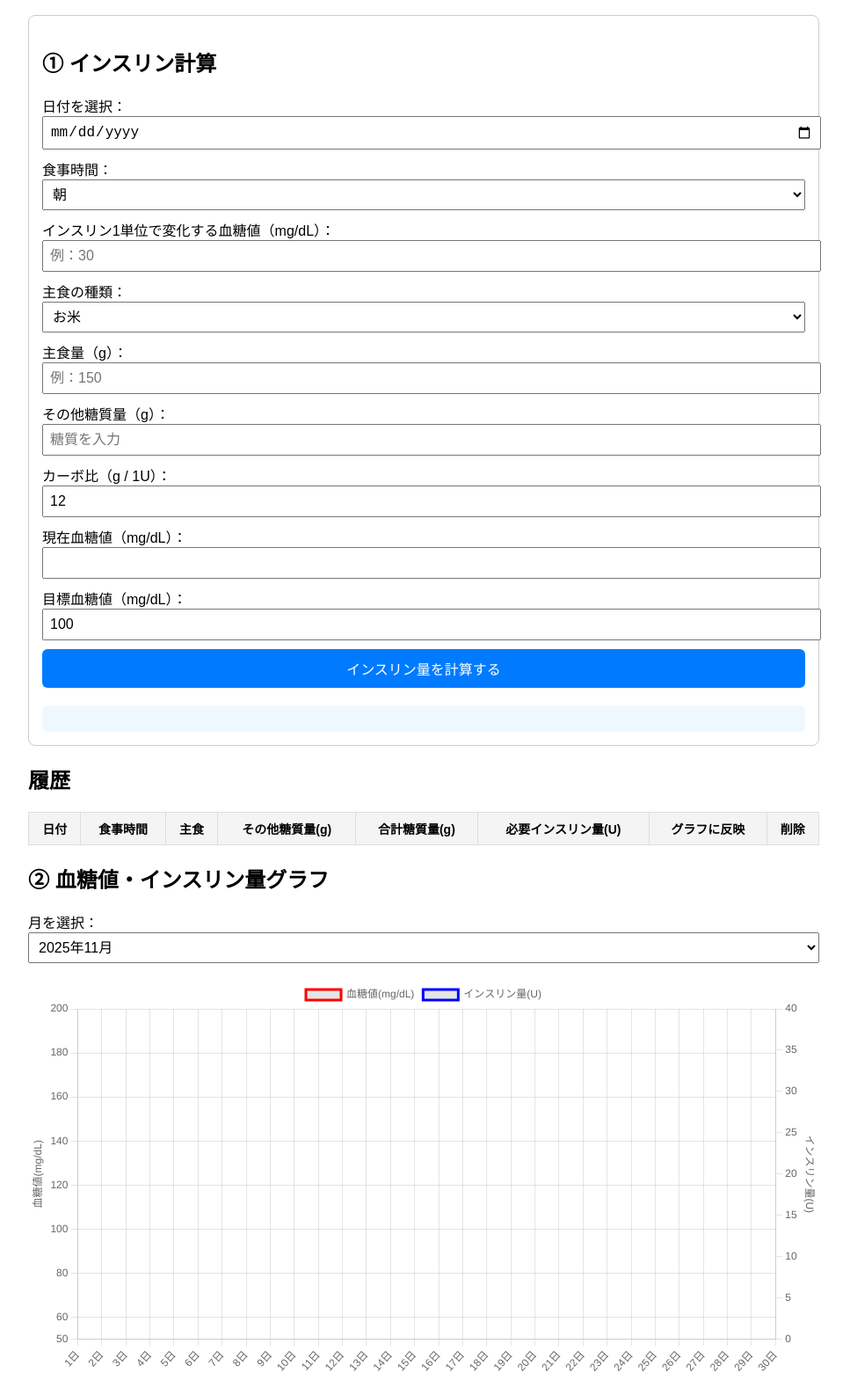
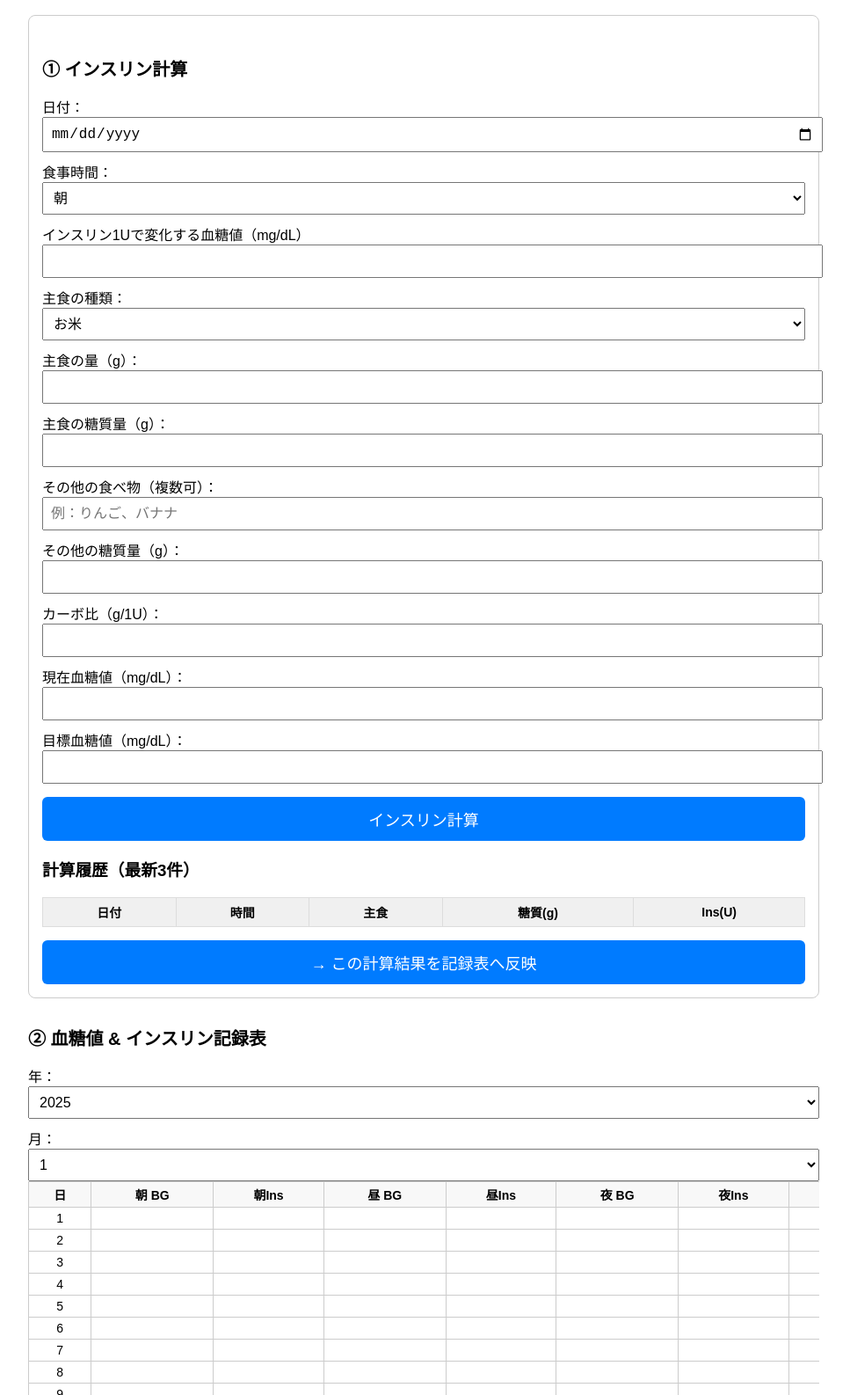
Before and after one commit to tamiyan-1027/insulin-calc, a plain HTML site: page index.html in a window 1280 px wide. Shown: the part 74-1660 px from the top of the page at 88% size, without its empty margins (158-1125 px from the left). Drawn offline with nearby package versions, Linux system fonts and the light colour scheme.

Commit message:
Update index.html

```diff
--- a/index.html
+++ b/index.html
@@ -4,225 +4,310 @@
 <meta charset="UTF-8">
 <meta name="viewport" content="width=device-width, initial-scale=1.0">
 <title>糖質・インスリン計算ツール</title>
-<script src="https://cdn.jsdelivr.net/npm/chart.js"></script>
+
 <style>
   body { font-family: sans-serif; padding: 20px; max-width: 900px; margin: auto; }
   h1 { font-size: 24px; }
-  label { display: block; margin-top: 10px; font-size: 16px; }
-  input, select { padding: 7px; width: 100%; font-size: 16px; }
-  button { margin-top: 10px; padding: 10px; width: 100%; font-size: 16px; background: #007bff; color: white; border: none; border-radius: 6px; }
-  .box { border: 1px solid #ccc; padding: 15px; margin-top: 20px; border-radius: 8px; }
-  #result { margin-top: 20px; font-size: 16px; padding: 15px; background: #f0f8ff; border-radius: 6px; }
-  #historyList { overflow-x: auto; margin-top: 20px; }
-  #historyList table { width: 100%; border-collapse: collapse; }
-  #historyList td, th { padding: 8px; border: 1px solid #ddd; text-align: center; font-size: 14px; }
-  #historyList th { background-color: #f4f4f4; }
-  #graphContainer { width: 100%; overflow-x: auto; margin-top: 20px; }
-  canvas { min-height: 300px; } /* ここが重要 */
+  h2 { margin-top: 30px; font-size: 20px; }
+  label { display: block; margin-top: 10px; }
+  input, select { padding: 8px; width: 100%; font-size: 16px; }
+  button {
+    margin-top: 15px; padding: 12px; width: 100%;
+    background: #007bff; color: white; border: none; font-size: 18px;
+    border-radius: 6px;
+  }
+  .box {
+    border: 1px solid #ccc; padding: 15px; margin-top: 20px; border-radius: 8px;
+  }
+  #historyTable { width: 100%; border-collapse: collapse; margin-top: 10px; }
+  #historyTable th, #historyTable td {
+    border: 1px solid #ddd; padding: 6px; text-align: center; font-size: 14px;
+  }
+  #historyTable th { background: #f0f0f0; }
+
+  /* 記録表 */
+  #recordTable { width: 1400px; border-collapse: collapse; }
+  #recordWrapper { overflow-x: auto; }
+
+  #recordTable th, #recordTable td {
+    border: 1px solid #ccc; padding: 4px; text-align: center; font-size: 14px;
+  }
+  #recordTable th { background: #f8f8f8; }
+
+  @media (max-width: 600px) {
+    body { padding: 10px; }
+    h1 { font-size: 20px; }
+  }
 </style>
 </head>
+
 <body>
-
 <h1>糖質・インスリン計算ツール</h1>
 
+<!-- ------------------ ① 計算エリア ------------------ -->
 <div class="box">
 <h2>① インスリン計算</h2>
 
-  <label>日付を選択：</label>
-  <input type="date" id="dateSelector" />
+<label>日付：</label>
+<input type="date" id="calcDate">
 
 <label>食事時間：</label>
 <select id="mealTime">
   <option value="morning">朝</option>
-    <option value="afternoon">昼</option>
+  <option value="noon">昼</option>
   <option value="evening">夜</option>
+  <option value="other">その他</option>
 </select>
 
-  <label>インスリン1単位で変化する血糖値（mg/dL）：</label>
-  <input id="insulinChange" type="number" placeholder="例：30" />
+<label>インスリン1Uで変化する血糖値（mg/dL）</label>
+<input type="number" id="insulinChange">
 
 <label>主食の種類：</label>
-  <select id="mainFood" onchange="toggleCarbInput()">
+<select id="mainFood" onchange="toggleMainFoodMode()">
   <option value="rice">お米</option>
   <option value="bread">パン</option>
-    <option value="noodle">麺類</option>
+  <option value="noodle">麺</option>
 </select>
 
-  <label>主食量（g）：</label>
-  <input id="mainGram" type="number" placeholder="例：150" />
+<label>主食の量（g）：</label>
+<input type="number" id="mainGram">
 
-  <label id="otherCarbsLabel">その他糖質量（g）：</label>
-  <input id="otherCarbs" type="number" placeholder="糖質を入力" />
+<label>主食の糖質量（g）：</label>
+<input type="number" id="mainCarb">
 
-  <label>カーボ比（g / 1U）：</label>
-  <input id="carbRatio" type="number" value="12" />
+<label>その他の食べ物（複数可）：</label>
+<input type="text" id="otherFood" placeholder="例：りんご、バナナ">
+
+<label>その他の糖質量（g）：</label>
+<input type="number" id="otherCarb">
+
+<label>カーボ比（g/1U）：</label>
+<input type="number" id="carbRatio">
 
 <label>現在血糖値（mg/dL）：</label>
-  <input id="currentBg" type="number" />
+<input type="number" id="currentBg">
 
 <label>目標血糖値（mg/dL）：</label>
-  <input id="targetBg" type="number" value="100" />
+<input type="number" id="targetBg">
 
-  <button onclick="calculateInsulin()">インスリン量を計算する</button>
+<button onclick="calculateInsulin()">インスリン計算</button>
 
-  <div id="result"></div>
+<div id="result" style="margin-top:15px; font-size:18px;"></div>
+
+<h3>計算履歴（最新3件）</h3>
+<table id="historyTable">
+  <thead>
+    <tr>
+      <th>日付</th><th>時間</th><th>主食</th><th>糖質(g)</th><th>Ins(U)</th>
+    </tr>
+  </thead>
+  <tbody id="historyBody"></tbody>
+</table>
+
+<button onclick="reflectToTable()">→ この計算結果を記録表へ反映</button>
+
 </div>
 
-<h2>履歴</h2>
-<div id="historyList">
-  <table>
-    <thead>
-      <tr>
-        <th>日付</th>
-        <th>食事時間</th>
-        <th>主食</th>
-        <th>その他糖質量(g)</th>
-        <th>合計糖質量(g)</th>
-        <th>必要インスリン量(U)</th>
-        <th>グラフに反映</th>
-        <th>削除</th>
-      </tr>
-    </thead>
-    <tbody id="historyTable"></tbody>
-  </table>
-</div>
+<!-- ------------------ ② 記録表 ------------------ -->
+<h2>② 血糖値 & インスリン記録表</h2>
 
-<h2>② 血糖値・インスリン量グラフ</h2>
-<div class="month-selector">
-  <label>月を選択：</label>
-  <select id="monthSelector">
-    <option value="2025-11">2025年11月</option>
-    <option value="2025-12">2025年12月</option>
+<label>年：</label>
+<select id="yearSelect" onchange="drawRecordTable()">
+  <option>2025</option>
+  <option>2026</option>
+  <option>2027</option>
 </select>
-</div>
-<div id="graphContainer">
-  <canvas id="insulinChart"></canvas>
+
+<label>月：</label>
+<select id="monthSelect" onchange="drawRecordTable()">
+  <!-- 1〜12 を生成 -->
+  <script>
+    for(let i=1;i<=12;i++){
+      document.write(`<option value="${i}">${i}</option>`);
+    }
+  </script>
+</select>
+
+<div id="recordWrapper">
+  <table id="recordTable"></table>
 </div>
 
 <script>
-const mealLabelMap = { morning: '朝', afternoon: '昼', evening: '夜' };
-const carbTable = { rice: 37, bread: 44, noodle: 25 };
-let history = JSON.parse(localStorage.getItem('history')) || [];
-let selectedMonth = '2025-11';
+/* ---------------------------------
+   ローカル保存データ
+-----------------------------------*/
+let history = JSON.parse(localStorage.getItem("history") || "[]");
+let records = JSON.parse(localStorage.getItem("records") || "{}");
 
-function toggleCarbInput() {
-  const food = document.getElementById('mainFood').value;
-  const label = document.getElementById('otherCarbsLabel');
-  label.textContent = food === 'bread' ? 'パンの糖質量（g）：' : 'その他糖質量（g）：';
+/* ---------------------------------
+   ① 主食入力切替
+-----------------------------------*/
+function toggleMainFoodMode(){
+  // 何もしない（将来拡張用）
 }
 
-function calculateInsulin() {
-  const date = document.getElementById('dateSelector').value;
-  const mealTime = document.getElementById('mealTime').value;
-  const insulinChange = Number(document.getElementById('insulinChange').value);
-  const mainFood = document.getElementById('mainFood').value;
-  const mainGram = Number(document.getElementById('mainGram').value);
-  const otherCarbs = Number(document.getElementById('otherCarbs').value) || 0;
-  const carbRatio = Number(document.getElementById('carbRatio').value);
-  const currentBg = Number(document.getElementById('currentBg').value);
-  const targetBg = Number(document.getElementById('targetBg').value);
+/* ---------------------------------
+   ① 計算処理
+-----------------------------------*/
+function calculateInsulin(){
+  const date = document.getElementById("calcDate").value;
+  const meal = document.getElementById("mealTime").value;
 
-  const mainCarbs = mainGram * (carbTable[mainFood] / 100);
-  const totalCarbs = mainCarbs + otherCarbs;
-  const carbInsulin = totalCarbs / carbRatio;
-  const correctionInsulin = (currentBg - targetBg) / insulinChange;
-  const totalInsulin = Math.max(carbInsulin + correctionInsulin, 0);
+  const insulinChange = Number(document.getElementById("insulinChange").value);
 
-  document.getElementById('result').innerHTML =
-    `■ 主食の糖質：${mainCarbs.toFixed(1)} g<br>` +
-    `■ その他糖質：${otherCarbs.toFixed(1)} g<br>` +
-    `■ 合計糖質：${totalCarbs.toFixed(1)} g<br>` +
-    `■ 必要インスリン量：${totalInsulin.toFixed(1)} U`;
+  const mainFood = document.getElementById("mainFood").value;
+  const mainGram = Number(document.getElementById("mainGram").value);
+  const mainCarbInput = Number(document.getElementById("mainCarb").value);
 
-  saveHistory({ date, meal: mealTime, mainFood, otherCarbs: otherCarbs.toFixed(1), totalCarbs: totalCarbs.toFixed(1), insulin: totalInsulin.toFixed(1), bg: currentBg.toFixed(1) });
-  displayHistory();
+  const otherCarb = Number(document.getElementById("otherCarb").value);
+
+  const carbRatio = Number(document.getElementById("carbRatio").value);
+  const currentBg = Number(document.getElementById("currentBg").value);
+  const targetBg = Number(document.getElementById("targetBg").value);
+
+  // 主食糖質量の計算（優先順位：主食糖質 ＞ 主食量）
+  const carbTable = { rice:37, bread:44, noodle:25 };
+  let mainCarb = mainCarbInput ? mainCarbInput : mainGram * carbTable[mainFood] / 100;
+
+  const totalCarb = mainCarb + otherCarb;
+
+  const insulinCarb = totalCarb / carbRatio;
+  const insulinCorr = (currentBg - targetBg) / insulinChange;
+  const insulin = Math.max(0, insulinCarb + insulinCorr);
+
+  document.getElementById("result").innerHTML =
+    `合計糖質：${totalCarb.toFixed(1)} g<br>
+     インスリン必要量：<b>${insulin.toFixed(1)} U</b>`;
+
+  // 履歴保存（3件まで）
+  const entry = {
+    date, meal, mainFood,
+    carb: totalCarb.toFixed(1),
+    insulin: insulin.toFixed(1)
+  };
+
+  history.unshift(entry);
+  if(history.length > 3) history.pop();
+  localStorage.setItem("history", JSON.stringify(history));
+  renderHistory();
 }
 
-function saveHistory(entry) {
-  history.push(entry);
-  localStorage.setItem('history', JSON.stringify(history));
-}
-
-function deleteHistory(index) {
-  history.splice(index, 1);
-  localStorage.setItem('history', JSON.stringify(history));
-  displayHistory();
-  updateGraph();
-}
-
-function displayHistory() {
-  const tbody = document.getElementById('historyTable');
-  tbody.innerHTML = '';
-  history.forEach((entry, index) => {
-    const tr = document.createElement('tr');
-    tr.innerHTML = `
-      <td>${entry.date}</td>
-      <td>${mealLabelMap[entry.meal]}</td>
-      <td>${entry.mainFood}</td>
-      <td>${entry.otherCarbs}</td>
-      <td>${entry.totalCarbs}</td>
-      <td>${entry.insulin}</td>
-      <td><button onclick="plotHistory(${index})">グラフに反映</button></td>
-      <td><button onclick="deleteHistory(${index})">削除</button></td>
-    `;
-    tbody.appendChild(tr);
+/* ---------------------------------
+   履歴表示
+-----------------------------------*/
+function renderHistory(){
+  const tbody = document.getElementById("historyBody");
+  tbody.innerHTML = "";
+  history.forEach(h=>{
+    tbody.innerHTML += `
+      <tr>
+        <td>${h.date}</td>
+        <td>${convertMealLabel(h.meal)}</td>
+        <td>${h.mainFood}</td>
+        <td>${h.carb}</td>
+        <td>${h.insulin}</td>
+      </tr>`;
   });
 }
 
-// グラフ初期化
-const ctx = document.getElementById('insulinChart').getContext('2d');
-let insulinChart = new Chart(ctx, {
-  type: 'line',
-  data: {
-    labels: Array.from({ length: 30 }, (_, i) => `${i + 1}日`),
-    datasets: [
-      { label: '血糖値(mg/dL)', data: Array(30).fill(null), borderColor: 'red', yAxisID: 'y' },
-      { label: 'インスリン量(U)', data: Array(30).fill(null), borderColor: 'blue', yAxisID: 'y1' }
-    ]
-  },
-  options: {
-    responsive: true,
-    scales: {
-      y: { min: 50, max: 200, position: 'left', title: { display: true, text: '血糖値(mg/dL)' } },
-      y1: { min: 0, max: 40, position: 'right', title: { display: true, text: 'インスリン量(U)' }, grid: { drawOnChartArea: false } }
-    }
-  }
-});
-
-function updateGraph() {
-  const selectedMonthHistory = history.filter(entry => entry.date.startsWith(selectedMonth));
-  const bgData = Array(30).fill(null);
-  const insulinData = Array(30).fill(null);
-  selectedMonthHistory.forEach(entry => {
-    const day = parseInt(entry.date.split('-')[2], 10);
-    if(day >= 1 && day <= 30){
-      bgData[day - 1] = Number(entry.bg);
-      insulinData[day - 1] = Number(entry.insulin);
-    }
-  });
-  insulinChart.data.datasets[0].data = bgData;
-  insulinChart.data.datasets[1].data = insulinData;
-  insulinChart.update();
+function convertMealLabel(m){
+  return {morning:"朝", noon:"昼", evening:"夜", other:"その他"}[m];
 }
 
-function plotHistory(index) {
-  const entry = history[index];
-  const day = parseInt(entry.date.split('-')[2], 10);
-  if(day >= 1 && day <= 30){
-    insulinChart.data.datasets[0].data[day - 1] = Number(entry.bg);
-    insulinChart.data.datasets[1].data[day - 1] = Number(entry.insulin);
-    insulinChart.update();
-  }
+/* ---------------------------------
+   表に反映
+-----------------------------------*/
+function reflectToTable(){
+  if(history.length === 0){
+    alert("計算履歴がありません");
+    return;
   }
 
-document.getElementById('monthSelector').addEventListener('change', function() {
-  selectedMonth = this.value;
-  updateGraph();
-});
+  const latest = history[0];
 
-// 初期表示
-displayHistory();
-updateGraph();
+  const key = `${latest.date}`;
+  if(!records[key]) records[key] = {
+    morning:{bg:"",ins:""},
+    noon:{bg:"",ins:""},
+    evening:{bg:"",ins:""},
+    other:{bg:"",ins:""},
+    memo:""
+  };
+
+  records[key][latest.meal].bg = ""; // BG は計算にないため空欄
+  records[key][latest.meal].ins = latest.insulin;
+
+  localStorage.setItem("records", JSON.stringify(records));
+
+  drawRecordTable();
+  alert("反映しました");
+}
+
+/* ---------------------------------
+   ② 記録表の生成
+-----------------------------------*/
+function drawRecordTable(){
+  const year = document.getElementById("yearSelect").value;
+  const month = Number(document.getElementById("monthSelect").value);
+
+  const days = new Date(year, month, 0).getDate();
+
+  let html = "<tr><th>日</th><th>朝 BG</th><th>朝Ins</th><th>昼 BG</th><th>昼Ins</th><th>夜 BG</th><th>夜Ins</th><th>その他 BG</th><th>その他Ins</th><th>メモ</th></tr>";
+
+  for(let d=1; d<=days; d++){
+    const dateKey = `${year}-${String(month).padStart(2,"0")}-${String(d).padStart(2,"0")}`;
+    if(!records[dateKey]){
+      records[dateKey] = {
+        morning:{bg:"",ins:""},
+        noon:{bg:"",ins:""},
+        evening:{bg:"",ins:""},
+        other:{bg:"",ins:""},
+        memo:""
+      };
+    }
+
+    const r = records[dateKey];
+    html += `
+      <tr>
+        <td>${d}</td>
+        <td contenteditable onblur="updateRecord('${dateKey}','morning','bg',this.innerText)">${r.morning.bg}</td>
+        <td contenteditable onblur="updateRecord('${dateKey}','morning','ins',this.innerText)">${r.morning.ins}</td>
+
+        <td contenteditable onblur="updateRecord('${dateKey}','noon','bg',this.innerText)">${r.noon.bg}</td>
+        <td contenteditable onblur="updateRecord('${dateKey}','noon','ins',this.innerText)">${r.noon.ins}</td>
+
+        <td contenteditable onblur="updateRecord('${dateKey}','evening','bg',this.innerText)">${r.evening.bg}</td>
+        <td contenteditable onblur="updateRecord('${dateKey}','evening','ins',this.innerText)">${r.evening.ins}</td>
+
+        <td contenteditable onblur="updateRecord('${dateKey}','other','bg',this.innerText)">${r.other.bg}</td>
+        <td contenteditable onblur="updateRecord('${dateKey}','other','ins',this.innerText)">${r.other.ins}</td>
+
+        <td contenteditable onblur="updateRecordMemo('${dateKey}',this.innerText)">${r.memo}</td>
+      </tr>
+    `;
+  }
+
+  document.getElementById("recordTable").innerHTML = html;
+  localStorage.setItem("records", JSON.stringify(records));
+}
+
+/* ---------------------------------
+   表セル編集保存
+-----------------------------------*/
+function updateRecord(date, meal, type, value){
+  records[date][meal][type] = value;
+  localStorage.setItem("records", JSON.stringify(records));
+}
+
+function updateRecordMemo(date, value){
+  records[date].memo = value;
+  localStorage.setItem("records", JSON.stringify(records));
+}
+
+/* 初期表示 */
+renderHistory();
+drawRecordTable();
 </script>
+
 </body>
 </html>
```
Lines whose indentation alone changed are shown as unchanged.
